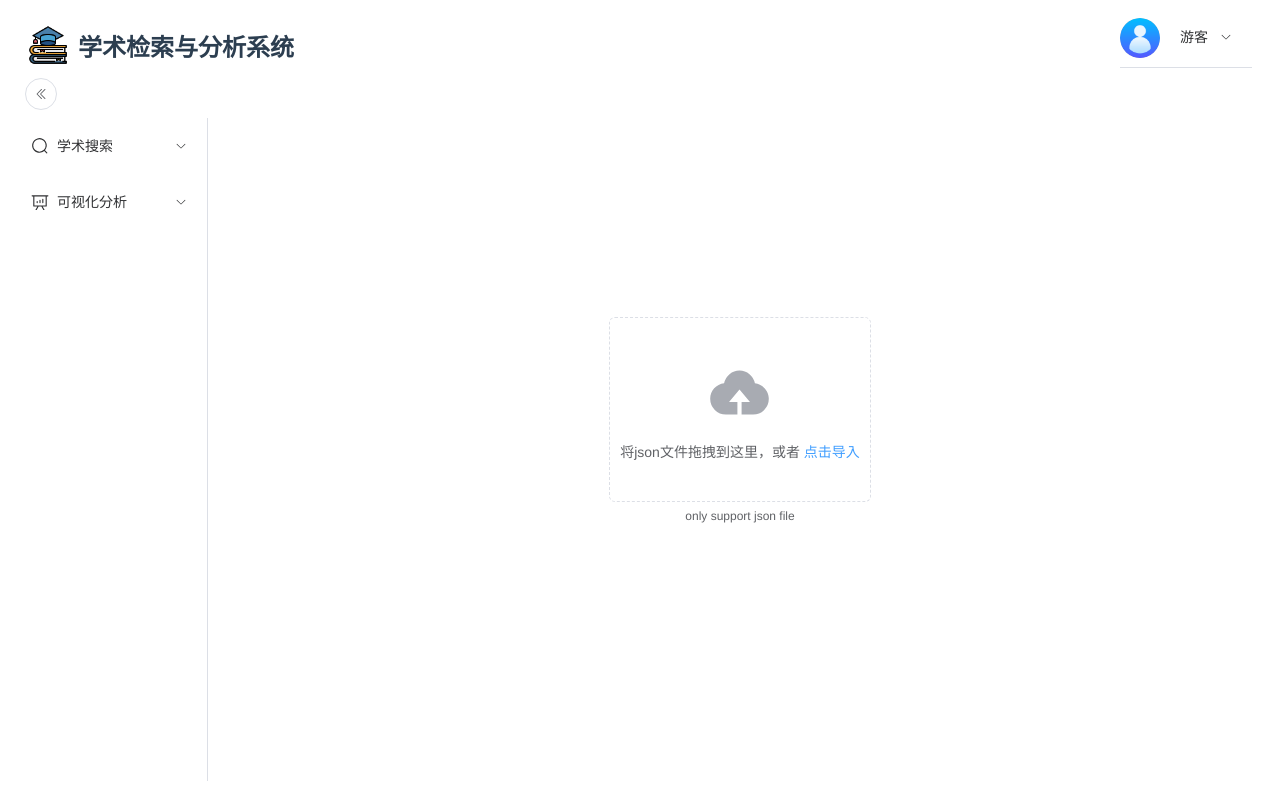
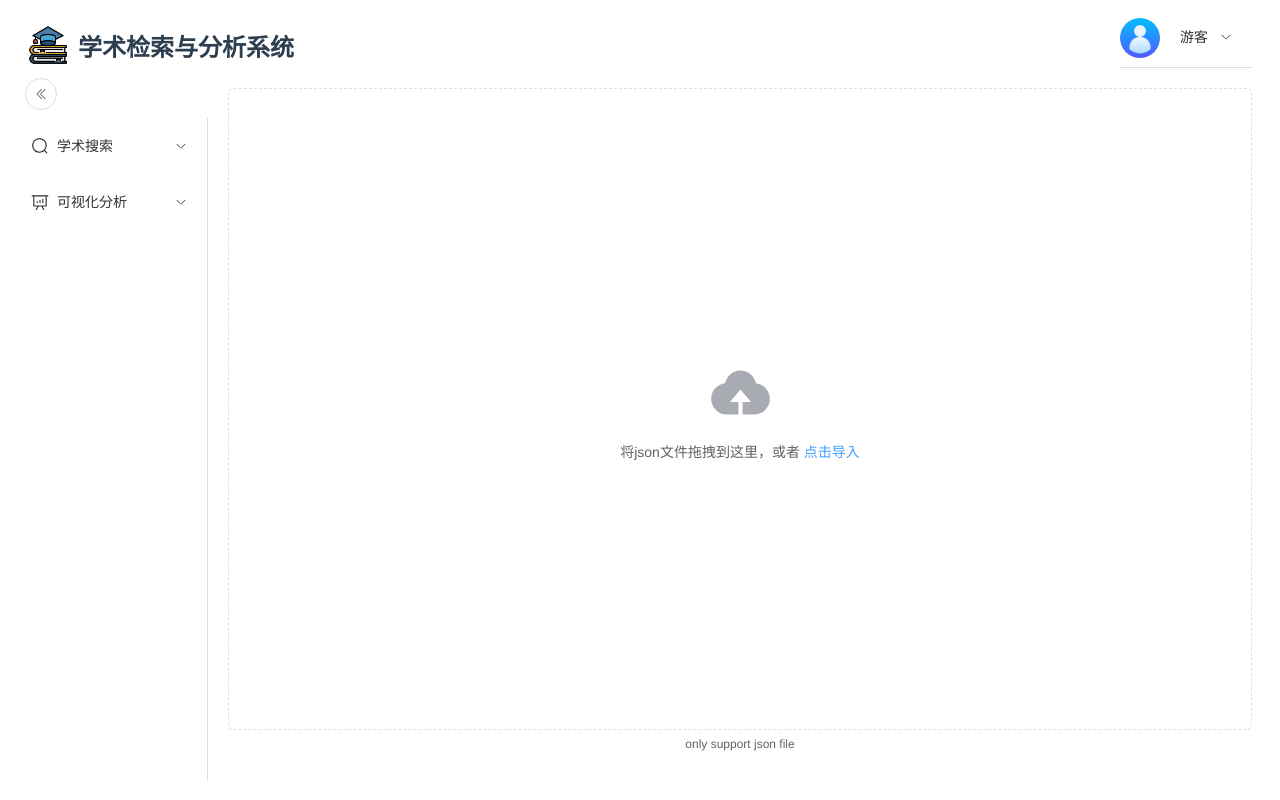
Before and after one commit to Countra/vda-thesis, a Vue app: page /analysis/vda/import in a window 1280 px wide. Built offline with nearby package versions, Linux system fonts and the light colour scheme.

Commit message:
Optimisation and improvement
Optimize the css style of the file upload dragging area.
Improve user authentication.
Fix echarts listening bug.

```diff
--- a/src/components/VdaAnalysis.vue
+++ b/src/components/VdaAnalysis.vue
@@ -92,7 +92,7 @@
 
   <!-- 导出选项 -->
   <div>
-    <el-dialog v-model="exportDialogVisible" title="选项" width="30%" center>
+    <el-dialog v-model="exportDialogVisible" title="选择导出的方式" width="30%" center>
       <div class="vda-export-fn">
         <div class="export-item">
           <h4>导出为图片</h4>
@@ -377,6 +377,11 @@ export default {
 
     // 重载
     const reloadVda = () => {
+      if (store.state.user.token == null) {
+        routeReload();
+        // router.go(0);
+        return;
+      }
       axiosRequest({
         method: "get",
         url: `/api/vda/paper/${paperId.value}/reload`,
--- a/src/components/VdaImportUpload.vue
+++ b/src/components/VdaImportUpload.vue
@@ -6,9 +6,11 @@
     :auto-upload="false"
     :on-change="handleChange"
   >
+    <div class="upload-drop-area">
       <el-icon class="el-icon--upload"><upload-filled /></el-icon>
       <div class="el-upload__text">
         将json文件拖拽到这里，或者 <em>点击导入</em>
+      </div>
     </div>
     <template #tip>
       <div class="el-upload__tip">only support json file</div>
@@ -88,6 +90,7 @@ export default {
 
     // 使用动态echarts id 防止生产环境下路由变化echarts不显示
     const mychartsId = ref("Echart-offline-" + Date.now());
+    let isAddListen = false;
     // Echarts 实例化对象
     let myChart = null;
     let importData = null;
@@ -189,11 +192,15 @@ export default {
           ],
         };
         myChart.setOption(option);
+        if (!isAddListen) {
+          isAddListen = !isAddListen;
           myChart.on("click", (param) => {
+            // console.log(param);
             if (param.data.url) {
               window.open(param.data.url, "_blank");
             }
           });
+        }
       }, 500);
     };
     return {
@@ -216,6 +223,29 @@ export default {
   display: flex;
   width: 100%;
   height: 100%;
+  justify-content: center;
+  align-items: center;
+  flex-direction: column;
+}
+
+/* .upload /deep/ .el-upload {
+  width: 100%;
+  height: 100%;
+} */
+.upload:deep() .el-upload {
+  width: 100%;
+  height: 100%;
+}
+/* .upload /deep/ .el-upload .el-upload-dragger */
+.upload:deep() .el-upload .el-upload-dragger {
+  width: 100%;
+  height: 100%;
+}
+
+.upload-drop-area {
+  width: 100%;
+  height: 100%;
+  display: flex;
   justify-content: center;
   align-items: center;
   flex-direction: column;
--- a/src/components/VdaList.vue
+++ b/src/components/VdaList.vue
@@ -25,6 +25,7 @@
 import { inject, onMounted, reactive, ref } from "vue";
 import VdaListCard from "@/components/VdaListCard.vue";
 import axios from "axios";
+import axiosRequest from "@/utils/axiosRequest";
 import { ElMessageBox, ElMessage } from "element-plus";
 
 export default {
@@ -38,8 +39,10 @@ export default {
     const vdaListLoad = ref(true);
 
     onMounted(() => {
-      axios
-        .get(`${process.env.VUE_APP_BACK_API}/api/vda/paper/enable`)
+      axiosRequest({
+        method: "GET",
+        url: "/api/vda/paper/enable",
+      })
         .then((result) => {
           if (result.data.code == 200) {
             itemData.data = result.data.data;
--- a/src/store/index.js
+++ b/src/store/index.js
@@ -44,8 +44,8 @@ export default createStore({
     setUserLoginInfo: (state, result) => {
       state.user = {
         userName: result.userName,
-        role: result.userName,
-        token: result.userName,
+        role: result.role,
+        token: result.token,
       }
     },
     // 清除用户信息
```
Lines whose indentation alone changed are shown as unchanged.
